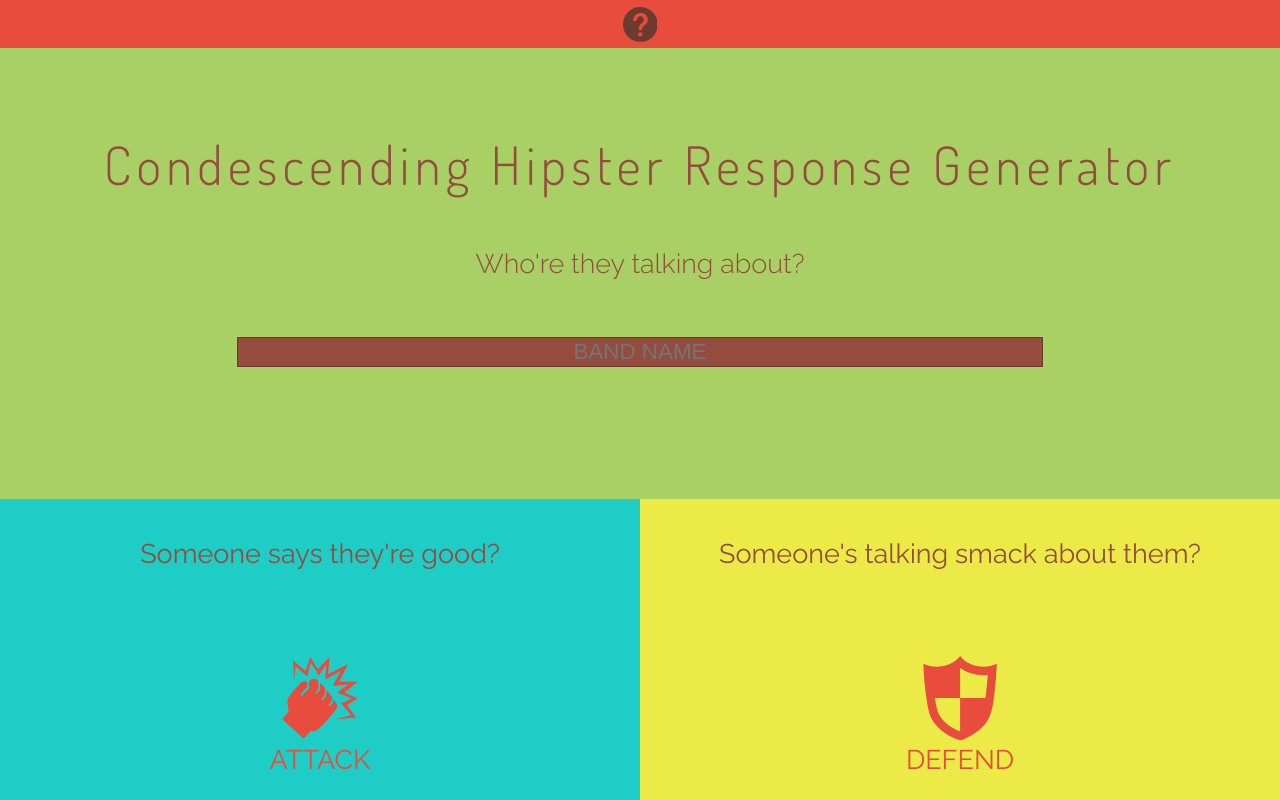
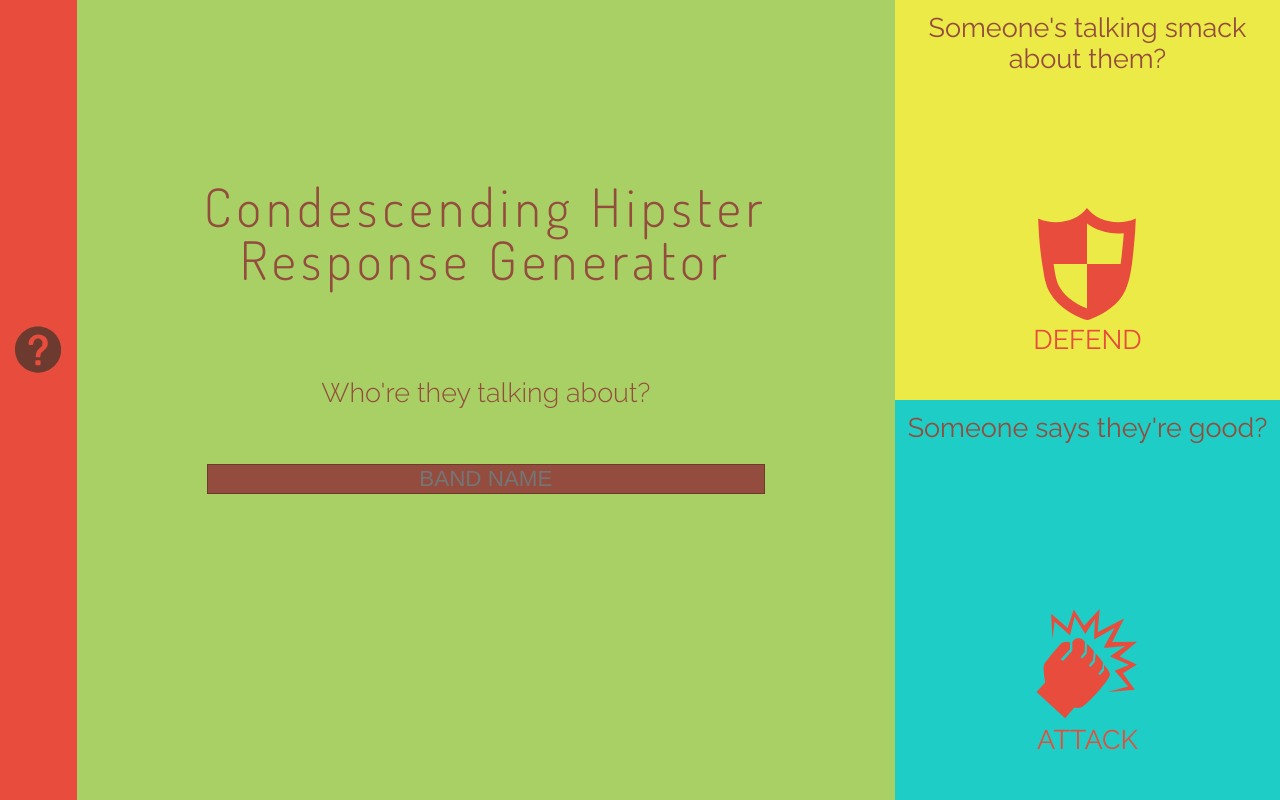
Before and after one commit to AsafGerchak/FlamingLips, a website: page index.html in a window 1280 px wide. Drawn offline with nearby package versions, Linux system fonts and the light colour scheme.

Commit message:
Started styling large-screen responsive behavior, adjusted 'about' tranistions :whale2:

```diff
--- a/assets/css/style.scss
+++ b/assets/css/style.scss
@@ -36,6 +36,7 @@ $defendColor: #ecea46;
 body,
 html {
 	height: 100%;
+	width: 100%;
 	overflow: hidden;
 }
 
@@ -115,6 +116,8 @@ p {
 	}
 }
 
+/* (END Special small-screen conditions) */
+
 
 /*
 =============================
@@ -146,7 +149,6 @@ FIRST SCREEN
 
 		#questionMark {
 			height: 85%;
-			// margin: 0.8%;
 			fill: $fontDarker;
 		}
 	} // end .aboutButton
@@ -171,12 +173,10 @@ FIRST SCREEN
 	height: 7%;
 	padding: 1.5% 5%;
 	cursor: pointer;
-	transition: all 0.75s 0.3s;
+	transition: all 0.65s 0.45s;
 
 	#closeIcon {
-		// height: 90%;
 		height: 30px;
-		// max-height: 40px;
 		fill: $fontDarker;
 		margin: 2% 0;
 	}
@@ -189,8 +189,6 @@ header {
 	z-index: 4000;
 	width: 100%;
 	height: 94%;
-	// color: $font;
-	// text-shadow: 0 0 0.3px #555;
 	text-align: center;
 	margin: 0;
 	background-color: $titleColor;
@@ -199,7 +197,6 @@ header {
 
 	.title {
 		height: 60%;
-		// background-color: $titleColor;
 		padding: 7% 5% 10% 5%;
 		transition: all 0.35s 0.25s;
 
@@ -211,7 +208,6 @@ header {
 			background-color: $font;
 			border: 1px solid $fontDarker;
 			width: 70%;
-			// height: 10%;
 			text-align: center;
 			font-size: 1.4em;
 			color: $titleColor;
@@ -231,9 +227,7 @@ header {
 
 		.attackGo,
 		.defendGo {
-			// float: left;
 			position: absolute;
-			// bottom: 0;
 			top: 0;
 			z-index: 9000;
 			height: 100%;
@@ -255,9 +249,9 @@ header {
 
 		.offscreenAttack,
 		.offscreenDefend {
-			position: absolute;
-			top: 0;
-			transition: all 0.35s;
+			// position: absolute;
+			// top: 0;
+			transition: all 0.5s;
 		}
 
 		.offscreenAttack {
@@ -307,10 +301,95 @@ header {
 
 .offscreenHeader {
 	top: 80%;
-	transition: 0.35s 0.25s;
+	transition: 0.5s 0.4s;
 }
 
 .firstStrike,
 .firstCounter {
 	// background-color: #777;
 }
+
+
+
+/*== Breakpoint info for lanscape and larger screens ==*/
+
+@media all and (min-width: 750px) {
+	.about {
+		width: 100%;
+		padding: 5% 15% 5% 0;
+
+		.aboutButton {
+			width: 6%;
+			height: 100%;
+			float: left;
+			padding: 0 0 0 1%;
+			margin-bottom: 0;
+			margin-right: 5%;
+
+			#questionMark {
+				width: 85%;
+			}
+		} // End .aboutButton
+	} // End .about
+
+	.aboutClose {
+		top: 0;
+		left: -30%;
+		width: 20%;
+		height: 100%;
+		padding: 35% 5%;
+	} // End .aboutClose
+
+	header {
+		top: 0;
+		left: 6%;
+		width: 94%;
+		height: 100%;
+
+		.title {
+			height: 100%;
+			width: 68%;
+			padding-top: 15%;
+
+			h3 {
+				margin: 13% 0 8% 0;
+			}
+
+			.band {
+				width: 80%;
+			}
+		}
+
+		.buttons {
+			position: absolute;
+			top: 0;
+			right: 0;
+			height: 100%;
+			width: 32%;
+
+			.attackGo,
+			.defendGo {
+				height: 50%;
+				width: 100%;
+				right: 0;
+			}
+
+			.attackGo {
+				top: 50%;
+			}
+
+			.defendGo {
+				top: 0;
+			}
+
+			.offscreenAttack {
+				top: 200%;
+			}
+
+			.offscreenDefend {
+				top: -100%;
+			}
+		} // End .buttons
+	} // End header
+
+} // END MEDIA QUERY
--- a/index.html
+++ b/index.html
@@ -26,7 +26,7 @@
 			<p>Just type in the name of whatever musician they're talking about, and this app will provide you with a convenient insult to rudely throw in their face, regardless of whether they're saying an artist is good or bad. It works because of the two laws of hipster music talk: Make incredibly specific references, and always disagree, no matter what.</p>
 		</div> <!-- /.aboutContent -->
 
-	</div>
+	</div> <!-- /.about -->
 
 <!-- CAN GET RID OF CLEARFIX, PROBABLY -->
 	<header id="header">
```
Also changed, not shown: assets/css/mini.css, assets/css/style.css.
